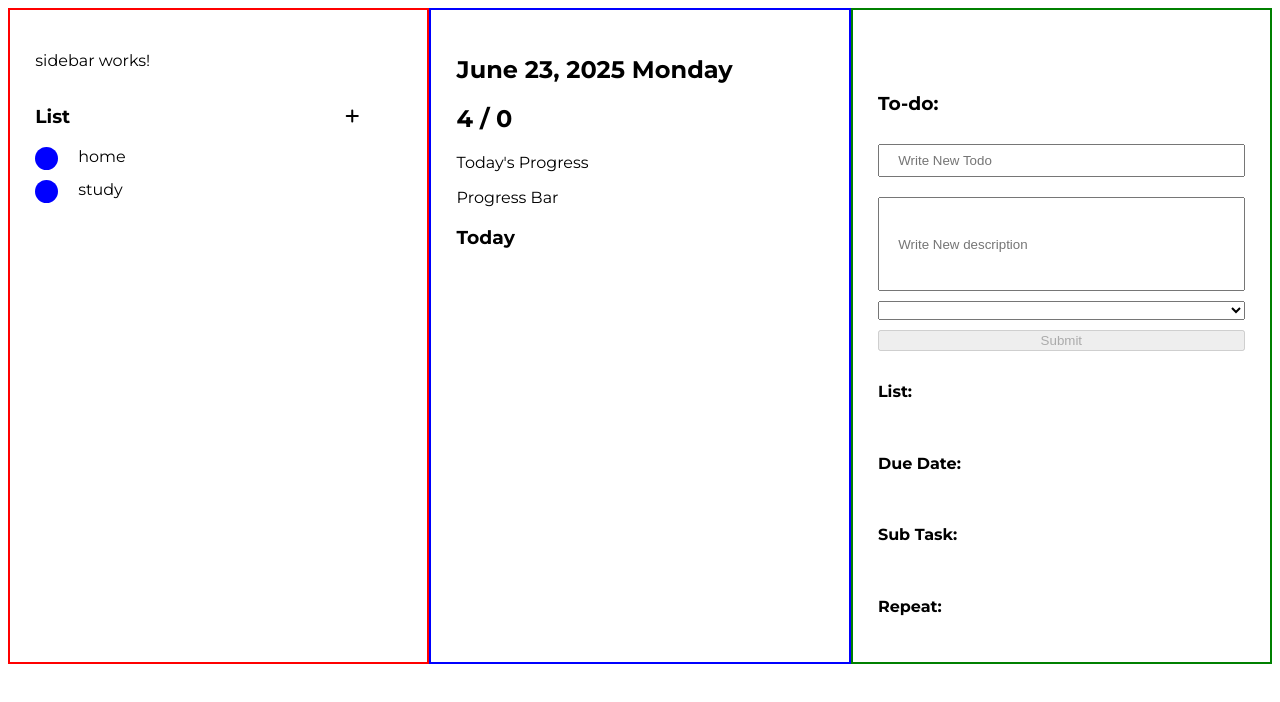
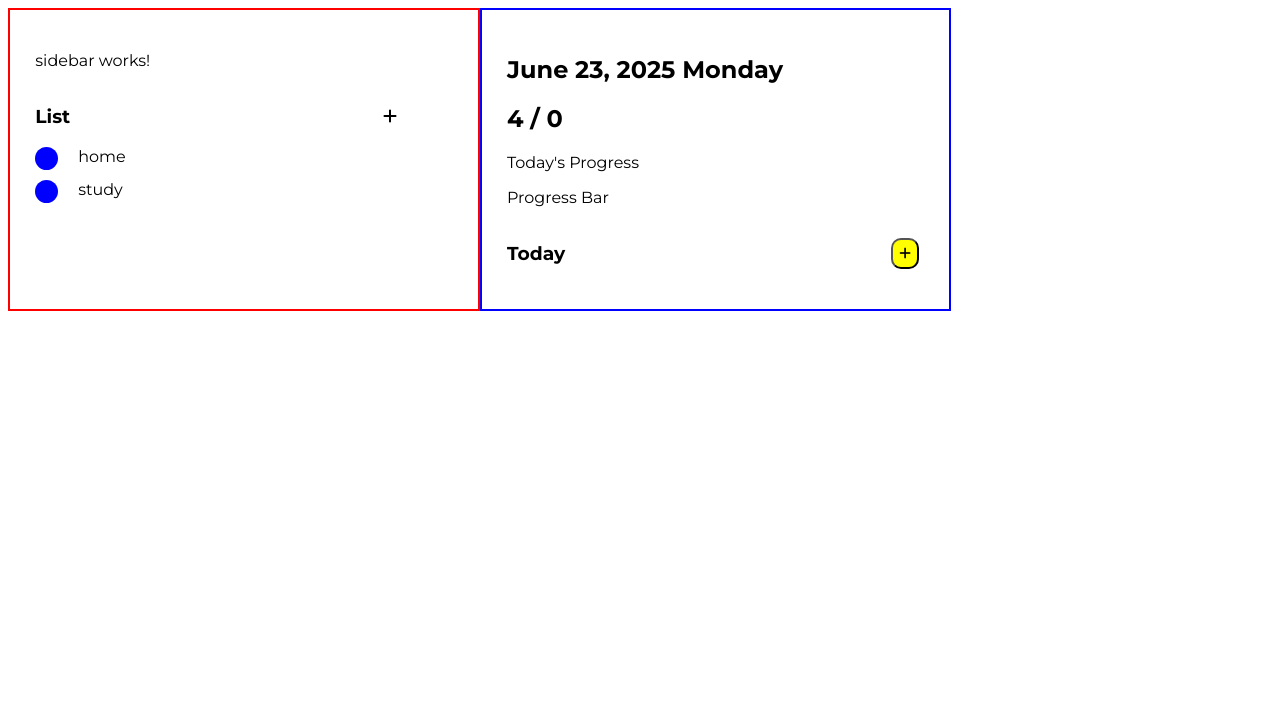
Before and after one commit to Alex31122/Todo-App-Complex-, an Angular app: page / in a window 1280 px wide. Shown: the top 702 px of the page. Built offline with nearby package versions, Linux system fonts and the light colour scheme.

Commit message:
feat: button function

```diff
--- a/src/app/pages/home/components/all-tasks/all-tasks.css
+++ b/src/app/pages/home/components/all-tasks/all-tasks.css
@@ -3,6 +3,16 @@
   gap: 5%;
 }
 
-/* .checkbox{
-  margin: 5%;
-} */
+.title{
+  display: flex;
+}
+
+.button{
+  margin-top: auto;
+  margin-bottom: auto;
+  margin-left: auto;
+  margin-right: 5px;
+  background-color: yellow;
+  padding: 6px;
+  border-radius: 10px;
+}
--- a/src/app/pages/home/components/all-tasks/all-tasks.html
+++ b/src/app/pages/home/components/all-tasks/all-tasks.html
@@ -4,7 +4,12 @@
 <p> Progress Bar </p>
 
 <div class="section">
-  <h3>Today</h3>
+  <div class="title">
+    <h3>Today</h3>
+    <button (click)="sendSelectionToHome()" class="button">
+      <i class="fa-solid fa-plus" ></i>
+    </button>
+  </div>
   @for (item of todoList; track $index) {
     <div class="element">
       <label for="checkComplete-{{$index}}"></label>
--- a/src/app/pages/home/components/all-tasks/all-tasks.ts
+++ b/src/app/pages/home/components/all-tasks/all-tasks.ts
@@ -1,4 +1,4 @@
-import { Component, OnInit, NgModule } from '@angular/core';
+import { Component, OnInit, NgModule, output } from '@angular/core';
 import { ToDo } from '../../models/todoModel';
 import { FormControl, ReactiveFormsModule, FormsModule} from '@angular/forms';
 import { TodoService } from '../../service/todo-service';
@@ -11,7 +11,7 @@ import { TodoService } from '../../service/todo-service';
 })
 export class AllTasks implements OnInit{
   todoList: ToDo[] = [];
-
+  selection = output<string>();
   constructor(private todoService: TodoService){}
   ngOnInit(){
     this.setTodoList();
@@ -25,4 +25,8 @@ export class AllTasks implements OnInit{
     this.todoService.addTodoListToLocalStorage(this.todoList);
   }
 
+  sendSelectionToHome(){
+    this.selection.emit("add_todo");
+  }
+
 }
--- a/src/app/pages/home/home.html
+++ b/src/app/pages/home/home.html
@@ -3,13 +3,18 @@
       <app-sidebar></app-sidebar>
     </div>
     <div class="center">
-        <app-all-tasks></app-all-tasks>
+        <app-all-tasks (selection)="handleData($event)"></app-all-tasks>
     </div>
-    <div class="right">
-       @if (!true) {
-        <app-tag-form></app-tag-form>
-       }@else {
-        <app-todo-form></app-todo-form>
-       }
-    </div>
+    @if(selection){
+      <div class="right">
+        @switch (selection) {
+          @case ("add_tag") {
+            <app-tag-form></app-tag-form>
+          }
+          @case ("add_todo") {
+            <app-todo-form></app-todo-form>
+          }
+        }
+      </div>
+    }
 </div>
--- a/src/app/pages/home/home.ts
+++ b/src/app/pages/home/home.ts
@@ -12,6 +12,7 @@ import { TodoService } from './service/todo-service';
   styleUrl: './home.css'
 })
 export class Home implements OnInit{
+  selection: string = '';
   constructor(private todoService: TodoService){}
 
   ngOnInit(){
@@ -22,4 +23,9 @@ export class Home implements OnInit{
     this.todoService.fetchTagsList();
     this.todoService.fetchTodoList();
   }
+
+  handleData(data: string): void{
+    console.log("Received data: ", data);
+    this.selection = data;
+  }
 }
--- a/src/app/pages/home/service/todo-service.ts
+++ b/src/app/pages/home/service/todo-service.ts
@@ -1,4 +1,3 @@
-import { TagsList } from './../components/tags-list/tags-list';
 import { Injectable } from '@angular/core';
 import { ToDo } from '../models/todoModel';
 
```
